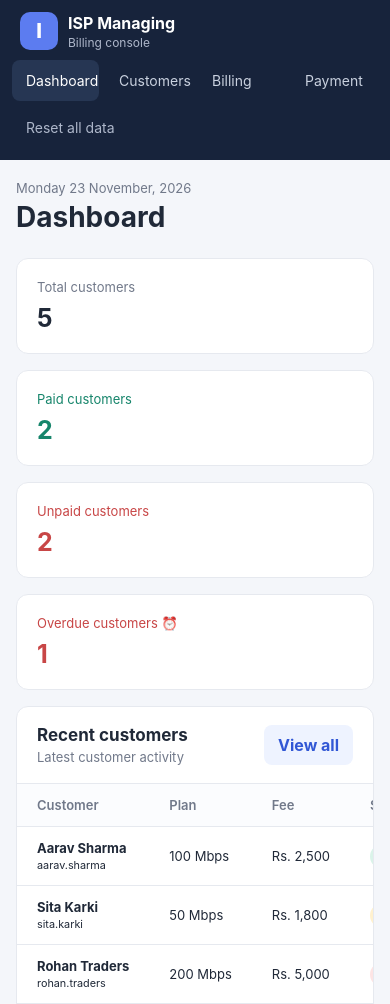
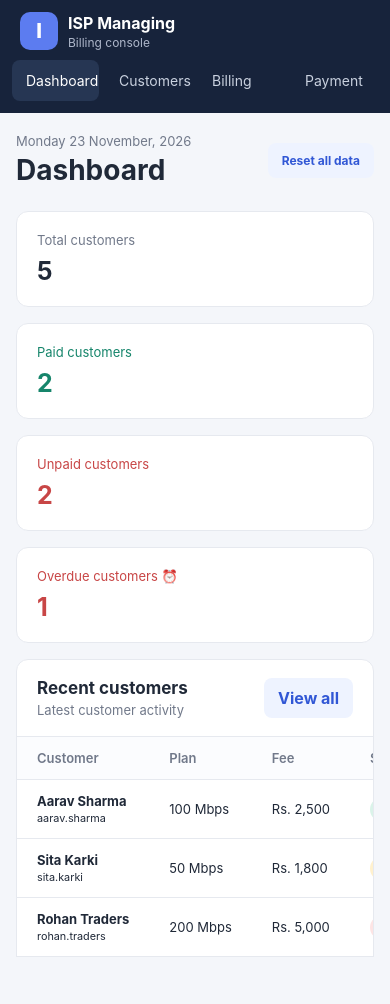
Before and after one commit to pardeepthapa488-eng/hello, a plain HTML site: page index.html in a window 390 px wide. After the commit the page ends 957 px from the top, so only its background shows below. Drawn offline with Linux system fonts and the light colour scheme.

Commit message:
Move reset action to header
Co-authored-by: Copilot <223556219+Copilot@users.noreply.github.com>

```diff
--- a/index.html
+++ b/index.html
@@ -28,7 +28,6 @@
             <button class="nav-item" data-view="payments">Payment</button>
         </nav>
 
-        <button class="nav-item reset-data" id="resetData">Reset all data</button>
     </aside>
 
     <main>
@@ -37,7 +36,10 @@
                 <p class="eyebrow" id="today"></p>
                 <h1 id="pageTitle">Dashboard</h1>
             </div>
-            <button class="primary" id="openCustomerModal" hidden>+ Add customer</button>
+            <div class="header-actions">
+                <button class="primary" id="openCustomerModal" hidden>+ Add customer</button>
+                <button class="secondary reset-data" id="resetData">Reset all data</button>
+            </div>
         </header>
 
         <section class="view active" id="dashboardView">
--- a/style.css
+++ b/style.css
@@ -70,8 +70,6 @@ nav { display: grid; gap: 6px; }
 }
 
 .nav-item:hover, .nav-item.active { background: #263653; color: white; }
-.reset-data { margin-top: auto; color: #aeb7ca; }
-
 main {
     margin-left: 220px;
     min-height: 100vh;
@@ -87,6 +85,8 @@ header, .panel-header, .toolbar {
 }
 
 header { margin-bottom: 24px; }
+.header-actions { display: flex; align-items: center; gap: 8px; }
+.reset-data { padding: 7px 10px; font-size: 12px; white-space: nowrap; }
 h1 { margin: 4px 0 0; font-size: 28px; }
 h2 { margin: 0; font-size: 17px; }
 .eyebrow { margin: 0; color: var(--muted); font-size: 13px; }
@@ -249,8 +249,9 @@ form input, form select { width: 100%; border: 1px solid var(--border); border-r
     .sidebar { position: static; width: 100%; height: auto; padding: 12px; }
     .brand { margin-bottom: 10px; }
     nav { grid-template-columns: repeat(4, minmax(0, 1fr)); }
-    .reset-data { margin-top: 6px; }
     main { margin-left: 0; padding: 20px 16px; }
+    header { flex-wrap: wrap; gap: 10px; }
+    .header-actions { margin-left: auto; }
     .stats { grid-template-columns: 1fr; }
     .toolbar { align-items: stretch; }
     .toolbar input { width: 100%; }
```
Also changed, not shown: in.html (+4 -2 lines).
